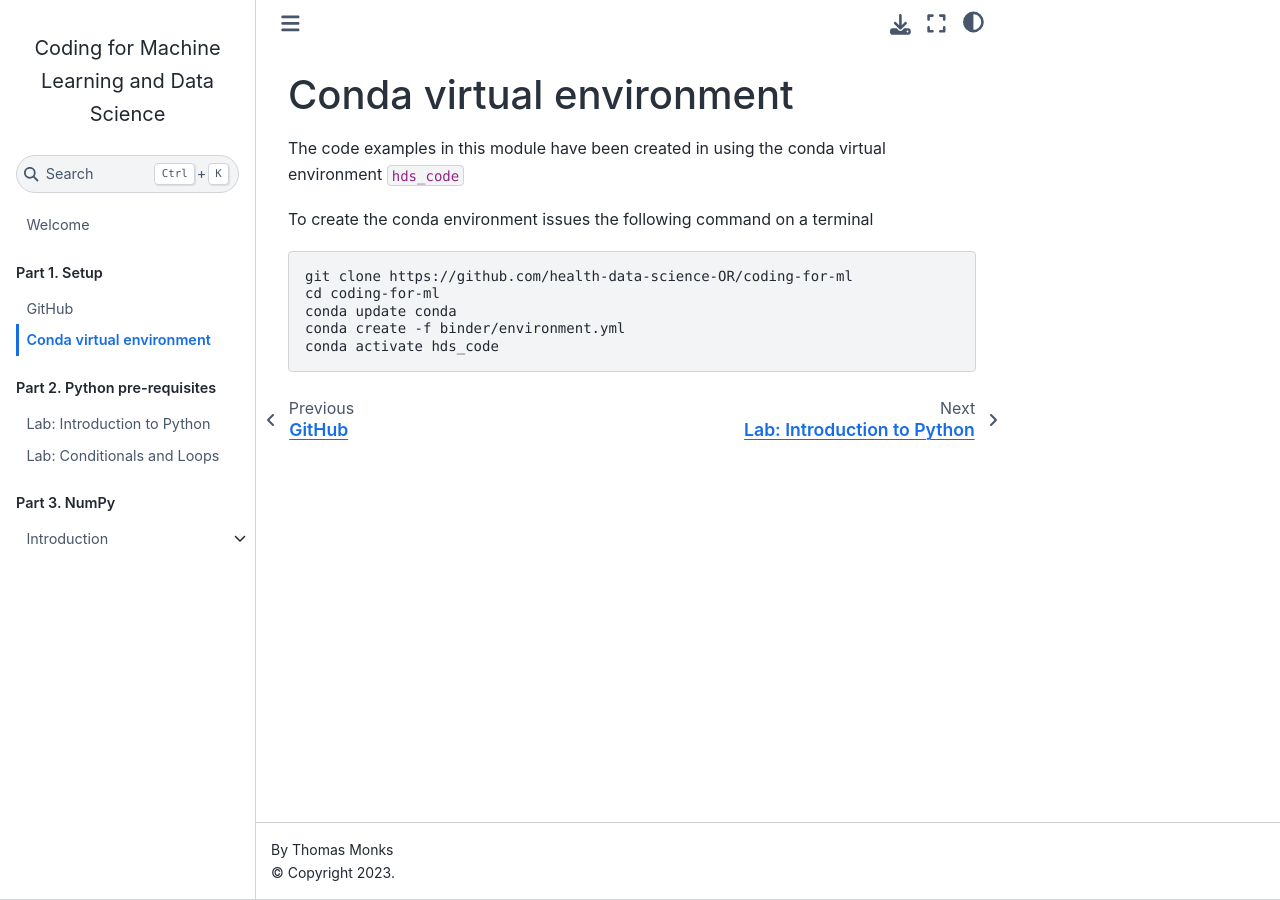
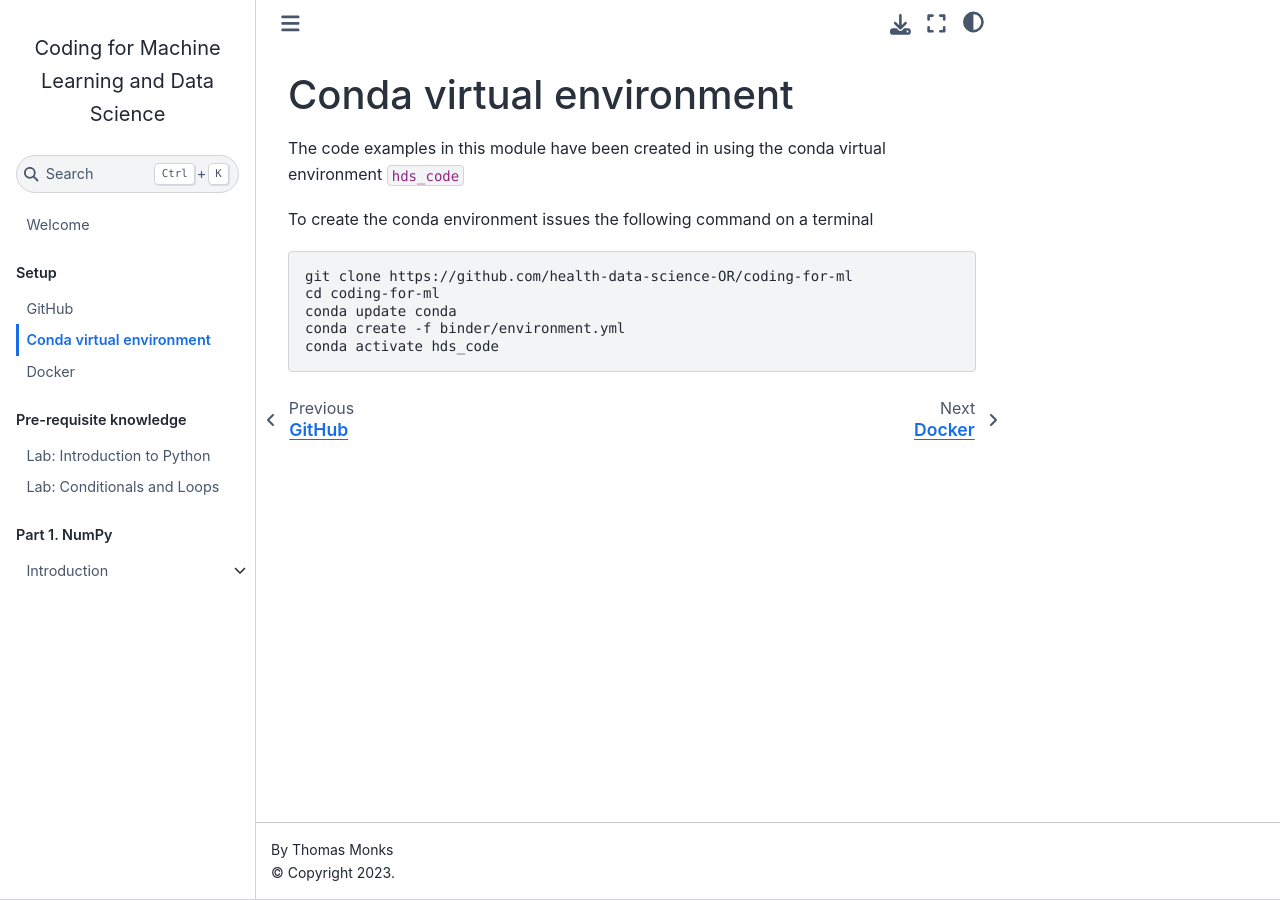
Before and after one commit to health-data-science-OR/coding-for-ml, a Jupyter Book: the page built from content/001_setup/conda.md, in a window 1280 px wide. Built offline with Jupyter Book 1.0.4 settings and Sphinx 7.4.7 and the Sphinx Book theme 1.1.4, drawn with Linux system fonts in a browser that asks for light colours; pages that are not in the unit, such as notebooks, are missing from menus.

Commit message:
SETUP: added docker.md

```diff
--- a/_toc.yml
+++ b/_toc.yml
@@ -1,17 +1,18 @@
 - file: content/front_page
   numbered: false
 
-- part: Part 1. Setup
+- part: Setup
   chapters:
-  - file:  content/001_setup/git
+  - file: content/001_setup/git
   - file: content/001_setup/conda
+  - file: content/001_setup/docker
 
-- part: Part 2. Python pre-requisites
+- part: Pre-requisite knowledge
   chapters:
   - file: content/002_basics/labs/01_basics
   - file: content/002_basics/labs/02_basics
 
-- part: Part 3. NumPy
+- part: Part 1. NumPy
   chapters:
   - file: content/02_numpy/02_numpy
     sections:
```
Also changed, not shown: content/001_setup/docker.md (added, +5 -0 lines).
